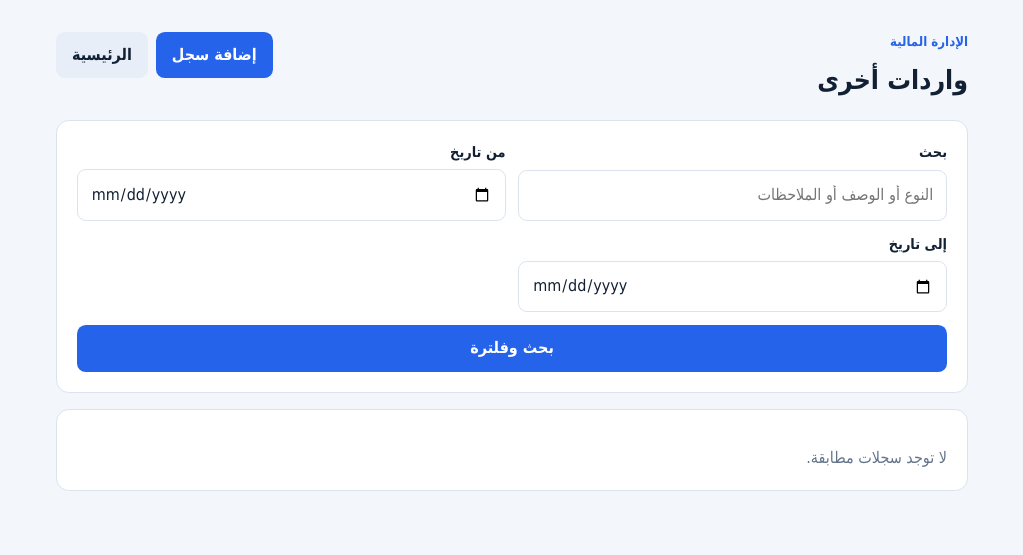
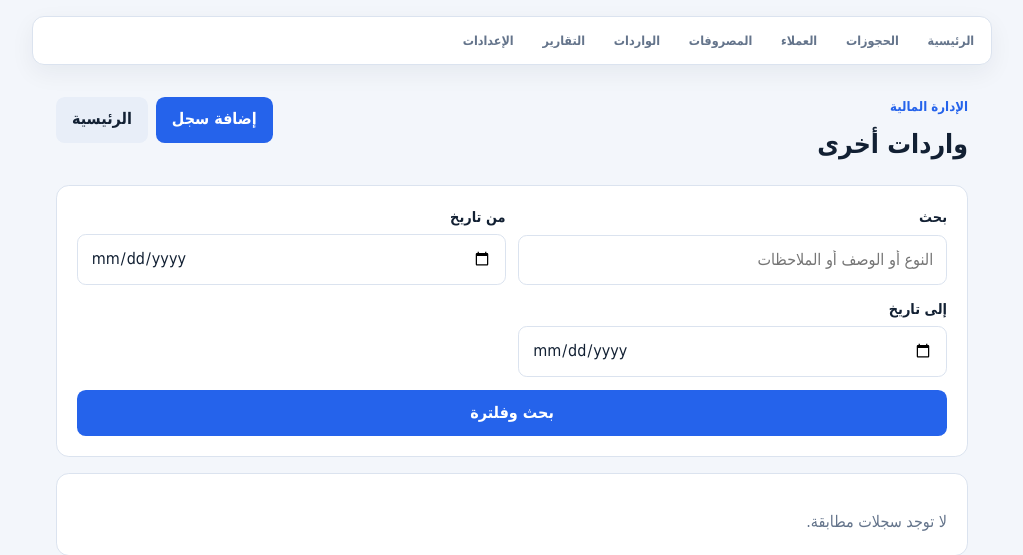
Before and after one commit to yvfdg55/stadium-management-system, a Flask app: page /admin/income in a window 1280 px wide. Shown: the top 555 px of the page, without its empty margins (128-1151 px from the left). Run offline with Flask 3, Linux system fonts and the light colour scheme; the visitor is signed in with stand-in values (Sample User, id 1); data comes from the database, SQL or seed files in the repository; data that the repository does not hold is empty.

Commit message:
Add shared admin navigation across management pages

```diff
--- a/static/css/style.css
+++ b/static/css/style.css
@@ -73,6 +73,9 @@ body {
 [data-theme="dark"] .dashboard-finance > div { background: var(--surface-muted); }
 .theme-toggle { position: fixed; z-index: 20; inset-inline-start: 1rem; bottom: 1rem; width: auto; min-height: 2.5rem; margin: 0; padding: .55rem .8rem; border: 1px solid var(--line); border-radius: 999px; color: var(--navy); background: var(--surface); box-shadow: var(--shadow-soft); font-size: .78rem; }
 .theme-toggle:hover { background: var(--surface-muted); }
+.admin-context-nav { display: flex; gap: .4rem; width: min(100% - 2rem, 60rem); margin: .75rem auto 0; padding: .35rem; overflow-x: auto; border: 1px solid var(--line); border-radius: .75rem; background: var(--surface); box-shadow: var(--shadow-soft); }
+.admin-context-nav a { flex: 0 0 auto; padding: .5rem .7rem; border-radius: .5rem; color: var(--muted); font-size: .78rem; font-weight: 700; text-decoration: none; white-space: nowrap; }
+.admin-context-nav a:hover, .admin-context-nav a:focus-visible { color: var(--blue-dark); background: var(--primary-soft); outline: none; }
 .dashboard-layout { display: flex; min-height: 100vh; }
 .dashboard-sidebar { position: fixed; z-index: 30; inset: 0 0 0 auto; width: min(82vw, 17rem); display: flex; flex-direction: column; padding: 1.25rem; border-inline-start: 1px solid var(--line); background: var(--surface); transform: translateX(105%); transition: transform .2s ease; }
 .dashboard-sidebar.is-open { transform: translateX(0); }
@@ -551,6 +554,7 @@ button.danger:hover { background: #ffe4e6; }
 }
 
 @media (min-width: 960px) {
+  .admin-context-nav { width: min(100% - 4rem, 60rem); margin-top: 1rem; }
   .dashboard-sidebar { position: fixed; transform: none; }
   .dashboard-main { width: calc(100% - 17rem); margin-inline-start: 17rem; padding: 2rem; }
   .mobile-menu-toggle { display: none; }
--- /dev/null
+++ b/templates/_admin_nav.html
@@ -0,0 +1,9 @@
+<nav class="admin-context-nav" aria-label="تنقل الإدارة السريع">
+  <a href="{{ url_for('admin_home') }}">الرئيسية</a>
+  <a href="{{ url_for('booking_screen') }}">الحجوزات</a>
+  <a href="{{ url_for('clients_list') }}">العملاء</a>
+  <a href="{{ url_for('expenses_list') }}">المصروفات</a>
+  <a href="{{ url_for('income_list') }}">الواردات</a>
+  <a href="{{ url_for('admin_reports') }}">التقارير</a>
+  <a href="{{ url_for('settings_page') }}">الإعدادات</a>
+</nav>
--- a/templates/admin_account.html
+++ b/templates/admin_account.html
@@ -7,6 +7,7 @@
   <script src="{{ url_for('static', filename='js/theme.js') }}" defer></script>
 </head>
 <body>
+  {% include "_admin_nav.html" %}
   <main class="page-shell narrow">
     <header class="page-header"><div><p class="eyebrow">نظام إدارة الملعب</p><h1>حساب الأدمن</h1><p class="muted compact">يمكنك تغيير اسم المستخدم وكلمة المرور من هنا.</p></div><a class="button-link secondary" href="{{ url_for('admin_home') }}">الرئيسية</a></header>
     {% with messages = get_flashed_messages(with_categories=true) %}{% for category, message in messages %}<div class="alert {{ category }}" role="status">{{ message }}</div>{% endfor %}{% endwith %}
--- a/templates/booking_form.html
+++ b/templates/booking_form.html
@@ -9,6 +9,7 @@
   <script src="{{ url_for('static', filename='js/theme.js') }}" defer></script>
 </head>
 <body>
+  {% include "_admin_nav.html" %}
   <main class="page-shell narrow">
     <header class="page-header">
       <div>
--- a/templates/booking_hours.html
+++ b/templates/booking_hours.html
@@ -9,6 +9,7 @@
   <script src="{{ url_for('static', filename='js/theme.js') }}" defer></script>
 </head>
 <body>
+  {% include "_admin_nav.html" %}
   <main class="page-shell">
     <header class="page-header booking-hours-header">
       <div>
--- a/templates/booking_payments.html
+++ b/templates/booking_payments.html
@@ -9,6 +9,7 @@
   <script src="{{ url_for('static', filename='js/theme.js') }}" defer></script>
 </head>
 <body>
+  {% include "_admin_nav.html" %}
   <main class="page-shell narrow">
     <header class="page-header">
       <div>
--- a/templates/booking_screen.html
+++ b/templates/booking_screen.html
@@ -9,6 +9,7 @@
   <script src="{{ url_for('static', filename='js/theme.js') }}" defer></script>
 </head>
 <body>
+  {% include "_admin_nav.html" %}
   <main class="page-shell">
     <header class="page-header">
       <div>
--- a/templates/client_detail.html
+++ b/templates/client_detail.html
@@ -9,6 +9,7 @@
   <script src="{{ url_for('static', filename='js/theme.js') }}" defer></script>
 </head>
 <body>
+  {% include "_admin_nav.html" %}
   <main class="page-shell">
     <header class="page-header">
       <div>
--- a/templates/client_form.html
+++ b/templates/client_form.html
@@ -9,6 +9,7 @@
   <script src="{{ url_for('static', filename='js/theme.js') }}" defer></script>
 </head>
 <body>
+  {% include "_admin_nav.html" %}
   <main class="page-shell narrow">
     <header class="page-header">
       <div>
--- a/templates/clients_list.html
+++ b/templates/clients_list.html
@@ -9,6 +9,7 @@
   <script src="{{ url_for('static', filename='js/theme.js') }}" defer></script>
 </head>
 <body>
+  {% include "_admin_nav.html" %}
   <main class="page-shell">
     <header class="page-header">
       <div>
--- a/templates/financial_form.html
+++ b/templates/financial_form.html
@@ -7,6 +7,7 @@
   <script src="{{ url_for('static', filename='js/theme.js') }}" defer></script>
 </head>
 <body>
+  {% include "_admin_nav.html" %}
   <main class="page-shell narrow">
     <header class="page-header"><div><p class="eyebrow">الإدارة المالية</p><h1>{{ page_title }}</h1></div><a class="button-link secondary" href="{{ url_for('expenses_list' if kind == 'expense' else 'income_list') }}">العودة للقائمة</a></header>
     {% if error %}<div class="alert error" role="alert">{{ error }}</div>{% endif %}
--- a/templates/financial_list.html
+++ b/templates/financial_list.html
@@ -7,6 +7,7 @@
   <script src="{{ url_for('static', filename='js/theme.js') }}" defer></script>
 </head>
 <body>
+  {% include "_admin_nav.html" %}
   <main class="page-shell">
     <header class="page-header">
       <div><p class="eyebrow">الإدارة المالية</p><h1>{{ page_title }}</h1></div>
--- a/templates/recurring_booking_form.html
+++ b/templates/recurring_booking_form.html
@@ -9,6 +9,7 @@
   <script src="{{ url_for('static', filename='js/theme.js') }}" defer></script>
 </head>
 <body>
+  {% include "_admin_nav.html" %}
   <main class="page-shell narrow recurring-page">
     <header class="page-header">
       <div>
--- a/templates/reports.html
+++ b/templates/reports.html
@@ -9,6 +9,7 @@
   <script src="{{ url_for('static', filename='js/theme.js') }}" defer></script>
 </head>
 <body>
+  {% include "_admin_nav.html" %}
   {% macro report_metrics(summary) %}
     <div class="report-metrics">
       <div class="report-metric"><span>عدد الحجوزات</span><strong>{{ '{:,}'.format(summary['booking_count']) }}</strong></div>
--- a/templates/settings.html
+++ b/templates/settings.html
@@ -9,6 +9,7 @@
   <script src="{{ url_for('static', filename='js/theme.js') }}" defer></script>
 </head>
 <body>
+  {% include "_admin_nav.html" %}
   <main class="page-shell narrow">
     <header class="page-header">
       <div>
```
